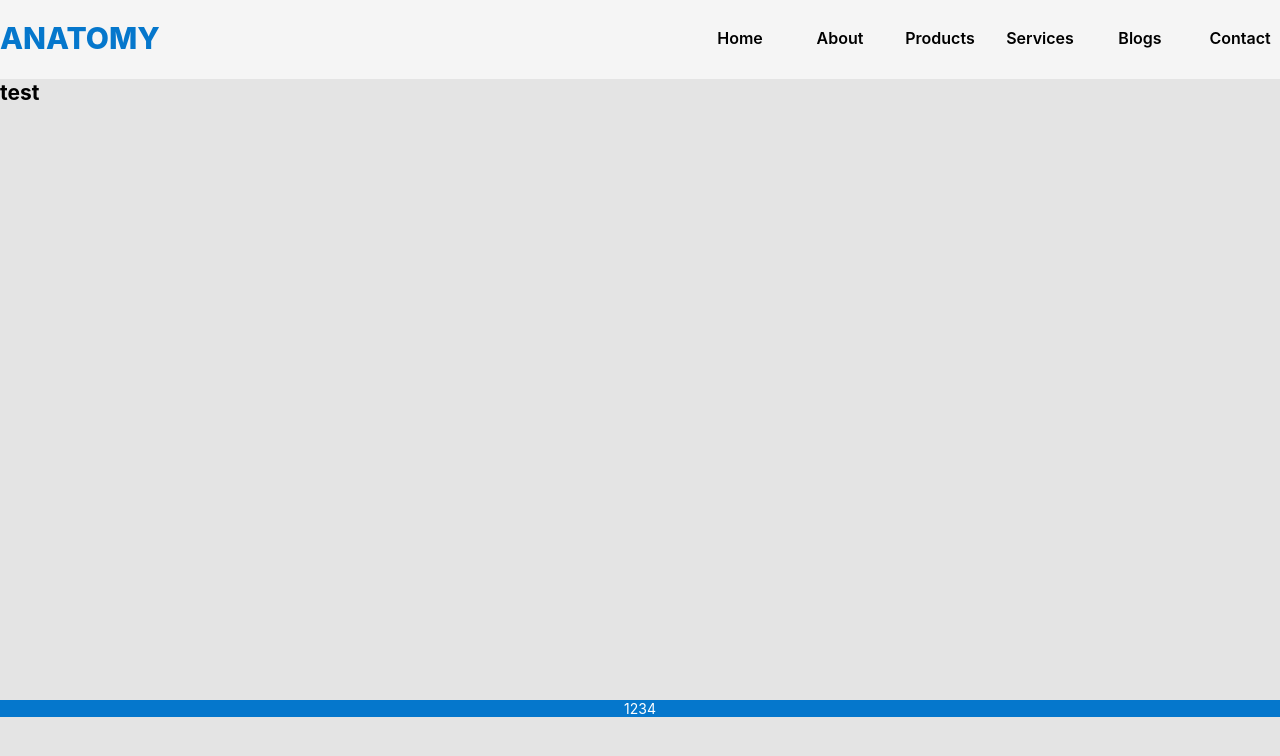
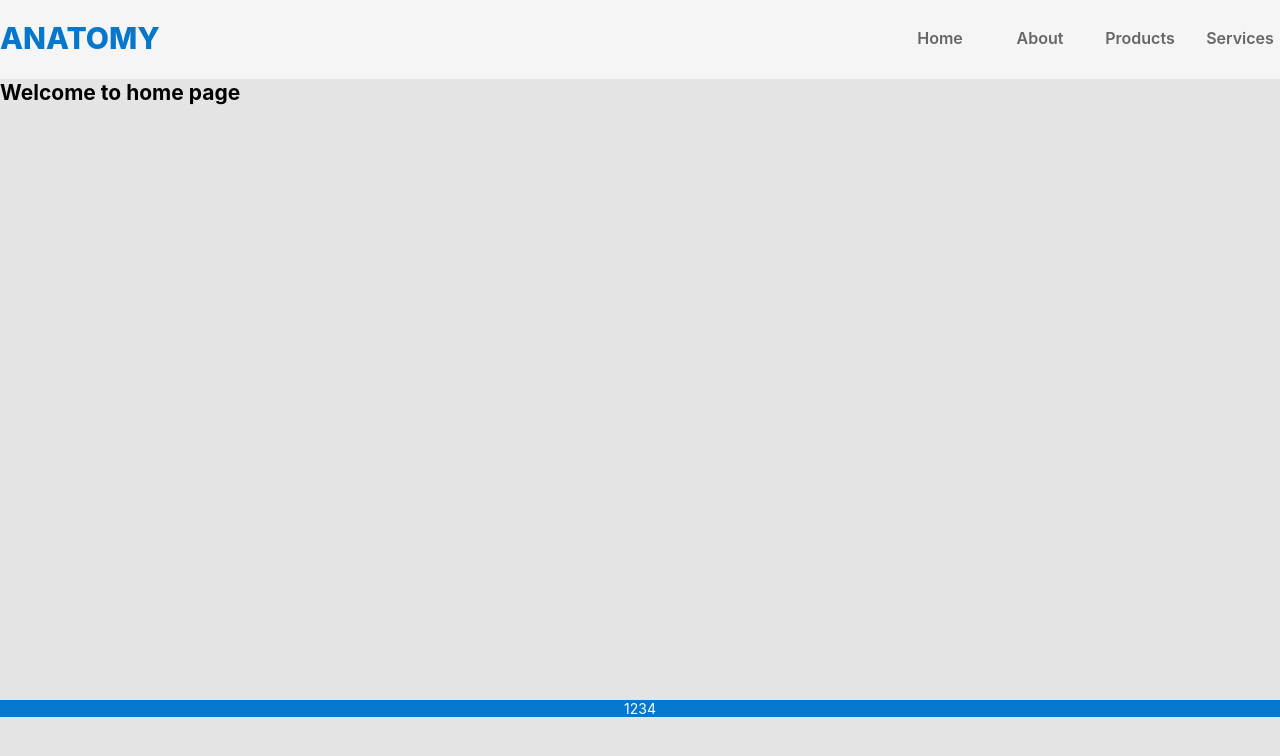
Before and after one commit to mralaminahamed/react-my-app, a React (Create React App) app: page / in a window 1280 px wide. Shown: the top 756 px of the page. Built offline with nearby package versions, Linux system fonts and the light colour scheme.

Commit message:
Added clear concept

```diff
--- a/src/Assets/sass/footer-area.scss
+++ b/src/Assets/sass/footer-area.scss
@@ -6,5 +6,5 @@ footer {
 }
 
 footer, .footer * {
-    color: #fff;
+    color: var(--fallback-text-color);
 }
--- a/src/Assets/sass/header-area.scss
+++ b/src/Assets/sass/header-area.scss
@@ -41,6 +41,7 @@
 
     & a {
       padding: 28px 0;
+      color: var(--menu-text-color);
 
       width: auto;
       min-width: 80px;
--- a/src/Assets/sass/psudo.scss
+++ b/src/Assets/sass/psudo.scss
@@ -21,4 +21,6 @@
     --header-bg-color: #F5F5F5;
     --body-bg-color:#E4E4E4;
     --brand-color: #0577cc;
+    --menu-text-color: #666666;
+    --fallback-text-color:#fff;
 }
--- a/src/Assets/ts/App.tsx
+++ b/src/Assets/ts/App.tsx
@@ -1,45 +1,18 @@
 /* external deps */
-import { BrowserRouter, Routes, Route } from "react-router-dom";
+import { BrowserRouter } from "react-router-dom";
 
 /* internal deps */
 import "../sass/App.scss";
 import Navigation from "./Components/Navitgation";
-// import Container from "./Components/AppBody";
+import Container from "./Components/AppBody";
 import Footer from "./Components/Footer";
-
-function Home() {
-	return <h1>test</h1>;
-}
-function About() {
-	return <h1>About</h1>;
-}
-
-function Products() {
-	return <h1>Products</h1>;
-}
 
 function App() {
 	return (
 		<>
 			<BrowserRouter>
 				<Navigation />
-				<main className="main">
-					<section className="container">
-						<Routes>
-							<Route path="/" element={<Home />} />
-							<Route path="/about" element={<About />} />
-							<Route path="/products" element={<Products />} />
-							<Route
-								path="*"
-								element={
-									<main style={{ padding: "1rem" }}>
-										<p>There's nothing here!</p>
-									</main>
-								}
-							/>
-						</Routes>
-					</section>
-				</main>
+				<Container />
 				<Footer />
 			</BrowserRouter>
 		</>
--- a/src/Assets/ts/Components/AppBody.tsx
+++ b/src/Assets/ts/Components/AppBody.tsx
@@ -1,7 +1,7 @@
-import { BrowserRouter, Routes, Route } from "react-router-dom";
+import { Routes, Route, Link } from "react-router-dom";
 
 function Home() {
-	return <h1>test</h1>;
+	return <h1>Welcome to home page</h1>;
 }
 function About() {
 	return <h1>About</h1>;
@@ -17,24 +17,23 @@ export default function Container() {
 	return (
 		<main className="main">
 			<section className="container">
-				<BrowserRouter>
 				<Routes>
-						<Route path="/" element={<Home />}>
-							<Route path="about" element={<About />} />
-							<Route path="products" element={<Products />} />
+					<Route path="/" element={<Home />} />
+					<Route path="/about" element={<About />} />
+					<Route path="/products" element={<Products />} />
 					<Route
 						path="*"
 						element={
 							<main style={{ padding: "1rem" }}>
-										<p>There's nothing here!</p>
+								<p>
+									Content not found <br />
+									Please try again or visit
+									<Link to="/">Home</Link>
+								</p>
 							</main>
 						}
 					/>
-						</Route>
 				</Routes>
-				</BrowserRouter>
-				, This is body section This is body section
-				<br />
 			</section>
 		</main>
 	);
--- a/src/Assets/ts/Components/Navitgation.tsx
+++ b/src/Assets/ts/Components/Navitgation.tsx
@@ -18,7 +18,15 @@ export default function Navigation() {
 				<section className="MenuArea">
 					{/* <Router> */}
 					<ul>
-						<li>
+						{routes.map((route) => (
+							<li>
+								<Link to={`${route.url}`} key={route.number}>
+									{route.title}
+								</Link>
+							</li>
+						))}
+
+						{/* <li>
 							<Link to="/">Home</Link>
 						</li>
 						<li>
@@ -35,7 +43,7 @@ export default function Navigation() {
 						</li>
 						<li>
 							<Link to="/contact">Contact</Link>
-						</li>
+						</li> */}
 					</ul>
 					{/* </Router> */}
 				</section>
--- a/src/routes.json
+++ b/src/routes.json
@@ -1,17 +1,21 @@
 [
 	{
+		"number": "0",
 		"title": "Home",
 		"url": "/"
 	},
 	{
+		"number": "1",
 		"title": "About",
 		"url": "/about"
 	},
 	{
+		"number": "2",
 		"title": "Products",
 		"url": "/products"
 	},
 	{
+		"number": "3",
 		"title": "Services",
 		"url": "/services"
 	}
```
Lines whose indentation alone changed are shown as unchanged.
